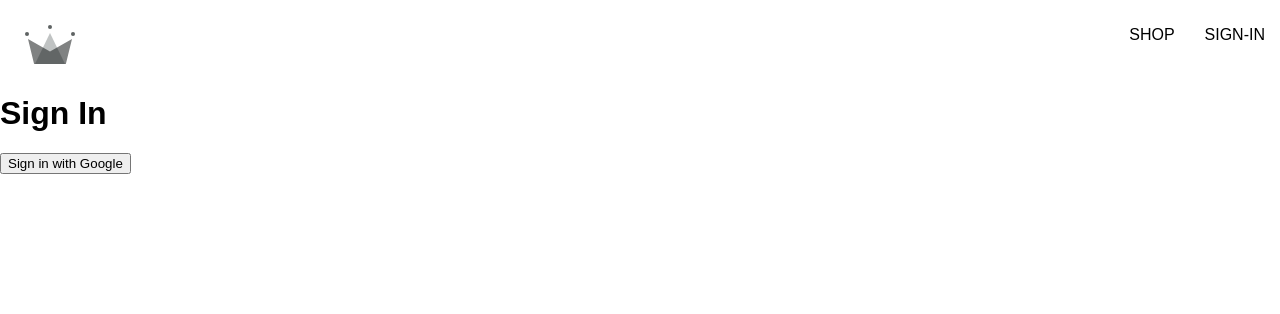
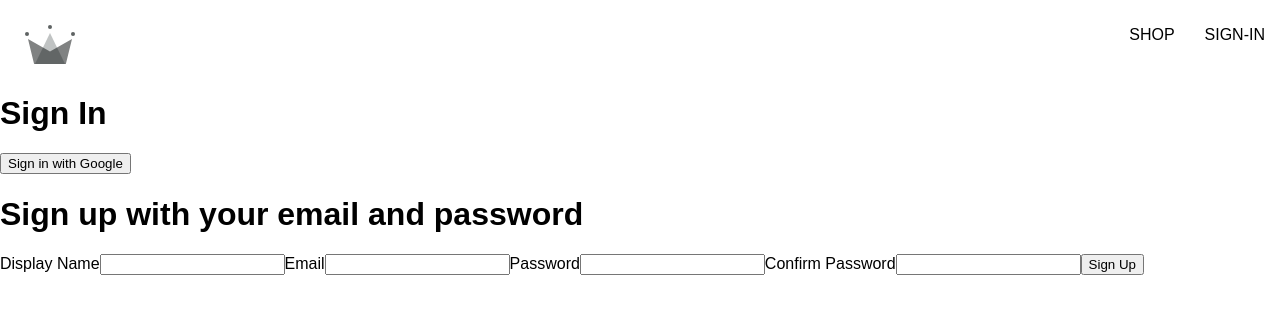
Before and after one commit to KevinHoffmannLU/react-store, a React (Create React App) app: page /sign-in in a window 1280 px wide. Shown: the top 314 px of the page. Built offline with nearby package versions, Linux system fonts and the light colour scheme; a web font is replaced by a local one.

Commit message:
adding a sign-up-form

```diff
--- /dev/null
+++ b/src/components/sign-up-form/sing-up-form.component.jsx
@@ -0,0 +1,41 @@
+import { useState } from "react";
+
+const defaultFormFields = {
+    displayName: '',
+    email: '',
+    password: '',
+    confirmPassword: ''
+}
+
+const SignUpForm = () => {
+    const [formFields, setFormFields] = useState(defaultFormFields);
+    const { displayName, email, password, confirmPassword } = formFields;
+
+    const handleChange = (e) => {
+        const { name, value } = e.target;
+        setFormFields({ ...formFields, [name]: value });
+    };
+
+    return (
+        <div>
+            <h1>Sign up with your email and password</h1>
+            <form onSubmit={() => {}}>
+                <label htmlFor="">Display Name</label>
+                <input required type="text" onChange={handleChange} name="displayName" value={displayName} />
+
+                <label htmlFor="">Email</label>
+                <input required type="email" onChange={handleChange} name="email" value={email} />
+
+                <label htmlFor="">Password</label>
+                <input required type="password" onChange={handleChange} name="password" value={password} />
+
+                <label htmlFor="">Confirm Password</label>
+                <input required type="password" onChange={handleChange} name="confirmPassword" value={confirmPassword} />
+
+                <button type="submit">Sign Up</button>
+            </form>
+        </div>
+    )
+}
+
+export default SignUpForm;
--- a/src/routes/sign-in/sign-in.component.jsx
+++ b/src/routes/sign-in/sign-in.component.jsx
@@ -1,4 +1,6 @@
 import { signInWithGooglePopup, createUserDocumentFromAuth } from "../../utils/firebase/firebase.utils";
+
+import SignUpForm from "../../components/sign-up-form/sing-up-form.component";
 
 const SignIn = () => {
     const logGoogleUser = async () => {
@@ -10,6 +12,7 @@ const SignIn = () => {
         <div>
             <h1>Sign In</h1>
             <button onClick={logGoogleUser}>Sign in with Google</button>
+            <SignUpForm />
         </div>
     );
 };
```
